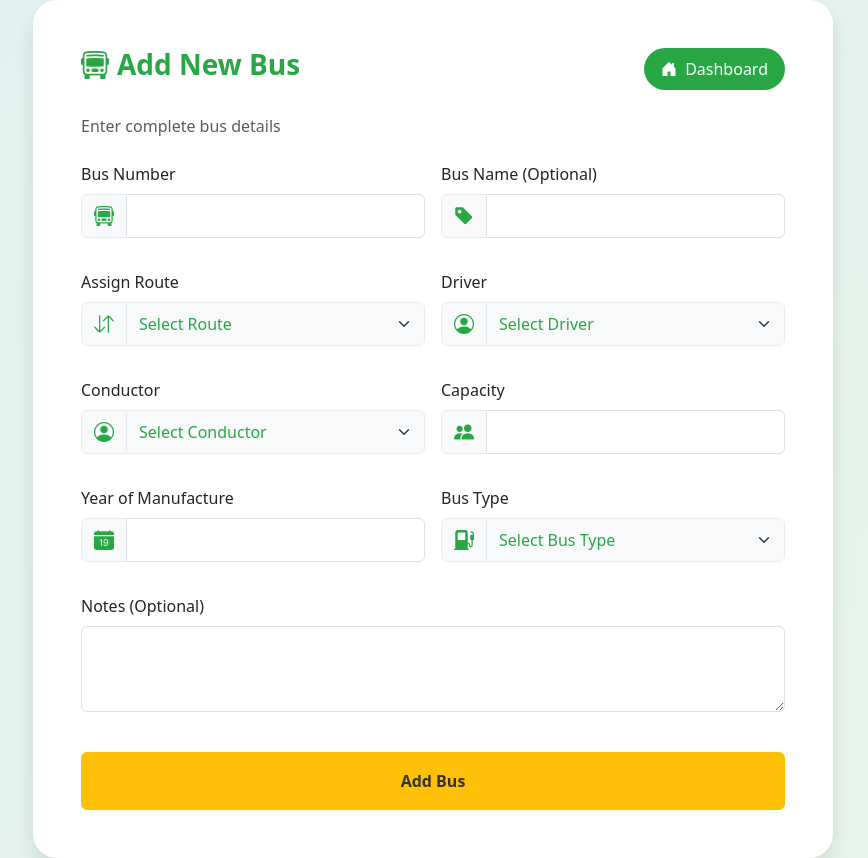
After one commit to sivabalaji-tn/Smart-Transit-Manager, a PHP site: page /admin/add-bus.php in a window 1280 px wide. The commit adds this page. Shown: the whole page, without its empty margins (207-1075 px from the left). Run offline with PHP 8.4, Linux system fonts and the light colour scheme; data that the repository does not hold is empty.

Commit message:
Added Add Route and Add Bus Options for Admin Dashboard

```diff
--- /dev/null
+++ b/admin/add-bus.php
@@ -0,0 +1,239 @@
+<?php
+session_start();
+date_default_timezone_set('Asia/Kolkata');
+include '../includes/db.php';
+
+// PHP logic for form submission
+if (isset($_POST['submit'])) {
+    $bus_number = htmlspecialchars($_POST['bus_number']);
+    $bus_name = htmlspecialchars($_POST['bus_name']);
+    $route_id = htmlspecialchars($_POST['route_id']);
+    $driver_id = htmlspecialchars($_POST['driver_id']);
+    $conductor_id = htmlspecialchars($_POST['conductor_id']);
+    $capacity = htmlspecialchars($_POST['capacity']);
+    $bus_type = htmlspecialchars($_POST['bus_type']);
+    $notes = htmlspecialchars($_POST['notes']);
+    $created_at = date('Y-m-d H:i:s');
+    $year_of_manufacture = htmlspecialchars($_POST['year_of_manufacture']);
+
+    try {
+        $sql = "INSERT INTO buses (bus_number, bus_name, route_id, driver_id, conductor_id, capacity, bus_type, notes, created_at, year_of_manufacture) VALUES (?, ?, ?, ?, ?, ?, ?, ?, ?, ?)";
+        $stmt = $conn->prepare($sql);
+        $stmt->bind_param("ssiiisisss", $bus_number, $bus_name, $route_id, $driver_id, $conductor_id, $capacity, $bus_type, $notes, $created_at, $year_of_manufacture);
+
+        if ($stmt->execute()) {
+            $_SESSION['message'] = 'Bus added successfully!';
+            $_SESSION['alert_type'] = 'success';
+        } else {
+            $_SESSION['message'] = 'Error adding bus: ' . $stmt->error;
+            $_SESSION['alert_type'] = 'danger';
+        }
+
+        $stmt->close();
+
+    } catch (mysqli_sql_exception $e) {
+        $_SESSION['message'] = 'Error adding bus: ' . $e->getMessage();
+        $_SESSION['alert_type'] = 'danger';
+    }
+
+    $conn->close();
+    header("Location: add-bus.php");
+    exit();
+}
+
+// Fetch available routes for the dropdown
+$routes_sql = "SELECT route_id, route_number FROM routes ORDER BY route_number ASC";
+$routes_result = $conn->query($routes_sql);
+
+// Fetch available drivers and conductors (not assigned to other buses)
+$assigned_admins_sql = "SELECT driver_id, conductor_id FROM buses";
+$assigned_admins_result = $conn->query($assigned_admins_sql);
+$assigned_ids = [];
+if ($assigned_admins_result->num_rows > 0) {
+    while ($row = $assigned_admins_result->fetch_assoc()) {
+        $assigned_ids[] = $row['driver_id'];
+        $assigned_ids[] = $row['conductor_id'];
+    }
+}
+$assigned_ids_str = implode(',', $assigned_ids);
+
+$admins_sql = "SELECT id, full_name, role FROM admins WHERE role IN ('Bus Driver', 'Bus Conductor')";
+if (!empty($assigned_ids_str)) {
+    $admins_sql .= " AND id NOT IN ($assigned_ids_str)";
+}
+$admins_sql .= " ORDER BY full_name ASC";
+$admins_result = $conn->query($admins_sql);
+$drivers = [];
+$conductors = [];
+if ($admins_result->num_rows > 0) {
+    while ($row = $admins_result->fetch_assoc()) {
+        if ($row['role'] == 'Bus Driver') {
+            $drivers[] = $row;
+        } else if ($row['role'] == 'Bus Conductor') {
+            $conductors[] = $row;
+        }
+    }
+}
+?>
+
+<!DOCTYPE html>
+<html lang="en">
+<head>
+    <meta charset="UTF-8">
+    <meta name="viewport" content="width=device-width, initial-scale=1.0">
+    <title>Add New Bus</title>
+    <link rel="stylesheet" href="https://cdn.jsdelivr.net/npm/bootstrap@5.3.0/dist/css/bootstrap.min.css">
+    <link rel="stylesheet" href="https://cdn.jsdelivr.net/npm/bootstrap-icons@1.10.5/font/bootstrap-icons.css">
+    <style>
+        body {
+            background: linear-gradient(135deg, #e0f2f1, #e8f5e9);
+        }
+        .add-bus-card {
+            background-color: #fff;
+            border-radius: 1.5rem;
+            box-shadow: 0 10px 20px rgba(0, 0, 0, 0.1);
+            max-width: 800px;
+            width: 100%;
+        }
+        .text-green {
+            color: #28a745;
+        }
+        .input-group-text, .form-select {
+            background-color: #f8f9fa;
+            border: 1px solid #e9ecef;
+            color: #28a745;
+        }
+        .input-group-text i, .form-select i {
+            font-size: 1.25rem;
+        }
+        .btn-warning-custom {
+            background-color: #FFC107;
+            border-color: #FFC107;
+            color: #333;
+            font-weight: bold;
+        }
+        .btn-warning-custom:hover {
+            background-color: #e0a800;
+            border-color: #e0a800;
+        }
+        .btn-dashboard {
+            background-color: #28a745;
+            color: #fff;
+        }
+        .btn-dashboard:hover {
+            background-color: #218838;
+            color: #fff;
+        }
+    </style>
+</head>
+<body>
+    <div class="container d-flex justify-content-center align-items-center vh-75">
+        <div class="add-bus-card p-5">
+            <div class="d-flex justify-content-between align-items-center mb-4">
+                <h3 class="fw-bold text-green"><i class="bi bi-bus-front me-2"></i>Add New Bus</h3>
+                <a href="admin-dashboard.php" class="btn btn-dashboard rounded-pill py-2 px-3">
+                    <i class="bi bi-house-door-fill me-1"></i> Dashboard
+                </a>
+            </div>
+
+            <p class="text-muted mt-n3 mb-4">Enter complete bus details</p>
+
+            <form action="add-bus.php" method="POST">
+                <div class="row g-3">
+                    <div class="col-md-6 mb-3">
+                        <label for="bus_number" class="form-label">Bus Number</label>
+                        <div class="input-group">
+                            <span class="input-group-text"><i class="bi bi-bus-front"></i></span>
+                            <input type="text" class="form-control" id="bus_number" name="bus_number" required>
+                        </div>
+                    </div>
+                    <div class="col-md-6 mb-3">
+                        <label for="bus_name" class="form-label">Bus Name (Optional)</label>
+                        <div class="input-group">
+                            <span class="input-group-text"><i class="bi bi-tag-fill"></i></span>
+                            <input type="text" class="form-control" id="bus_name" name="bus_name">
+                        </div>
+                    </div>
+
+                    <div class="col-md-6 mb-3">
+                        <label for="route_id" class="form-label">Assign Route</label>
+                        <div class="input-group">
+                            <span class="input-group-text"><i class="bi bi-arrow-down-up"></i></span>
+                            <select class="form-select" id="route_id" name="route_id" required>
+                                <option selected disabled>Select Route</option>
+                                <?php while ($route = $routes_result->fetch_assoc()): ?>
+                                    <option value="<?= $route['route_id'] ?>"><?= $route['route_number'] ?></option>
+                                <?php endwhile; ?>
+                            </select>
+                        </div>
+                    </div>
+
+                    <div class="col-md-6 mb-3">
+                        <label for="driver_id" class="form-label">Driver</label>
+                        <div class="input-group">
+                            <span class="input-group-text"><i class="bi bi-person-circle"></i></span>
+                            <select class="form-select" id="driver_id" name="driver_id" required>
+                                <option selected disabled>Select Driver</option>
+                                <?php foreach ($drivers as $driver): ?>
+                                    <option value="<?= $driver['id'] ?>"><?= $driver['full_name'] ?></option>
+                                <?php endforeach; ?>
+                            </select>
+                        </div>
+                    </div>
+
+                    <div class="col-md-6 mb-3">
+                        <label for="conductor_id" class="form-label">Conductor</label>
+                        <div class="input-group">
+                            <span class="input-group-text"><i class="bi bi-person-circle"></i></span>
+                            <select class="form-select" id="conductor_id" name="conductor_id" required>
+                                <option selected disabled>Select Conductor</option>
+                                <?php foreach ($conductors as $conductor): ?>
+                                    <option value="<?= $conductor['id'] ?>"><?= $conductor['full_name'] ?></option>
+                                <?php endforeach; ?>
+                            </select>
+                        </div>
+                    </div>
+
+                    <div class="col-md-6 mb-3">
+                        <label for="capacity" class="form-label">Capacity</label>
+                        <div class="input-group">
+                            <span class="input-group-text"><i class="bi bi-people-fill"></i></span>
+                            <input type="number" class="form-control" id="capacity" name="capacity" required>
+                        </div>
+                    </div>
+
+                    <div class="col-md-6 mb-3">
+                        <label for="year_of_manufacture" class="form-label">Year of Manufacture</label>
+                        <div class="input-group">
+                            <span class="input-group-text"><i class="bi bi-calendar-date-fill"></i></span>
+                            <input type="number" class="form-control" id="year_of_manufacture" name="year_of_manufacture" required min="1950" max="<?= date('Y') ?>">
+                        </div>
+                    </div>
+
+                    <div class="col-md-6 mb-3">
+                        <label for="bus_type" class="form-label">Bus Type</label>
+                        <div class="input-group">
+                            <span class="input-group-text"><i class="bi bi-fuel-pump-fill"></i></span>
+                            <select class="form-select" id="bus_type" name="bus_type" required>
+                                <option selected disabled>Select Bus Type</option>
+                                <option value="Non-AC">Non-AC</option>
+                                <option value="AC">AC</option>
+                                <option value="EV">EV</option>
+                            </select>
+                        </div>
+                    </div>
+
+                    <div class="col-12 mb-3">
+                        <label for="notes" class="form-label">Notes (Optional)</label>
+                        <textarea class="form-control" id="notes" name="notes" rows="3"></textarea>
+                    </div>
+                </div>
+
+                <button type="submit" name="submit" class="btn btn-warning-custom w-100 py-3 mt-4">Add Bus</button>
+            </form>
+        </div>
+    </div>
+
+    <script src="https://cdn.jsdelivr.net/npm/bootstrap@5.3.0/dist/js/bootstrap.bundle.min.js"></script>
+</body>
+</html>
```
Also changed, not shown: admin/add-route.php (+88 -32 lines).
